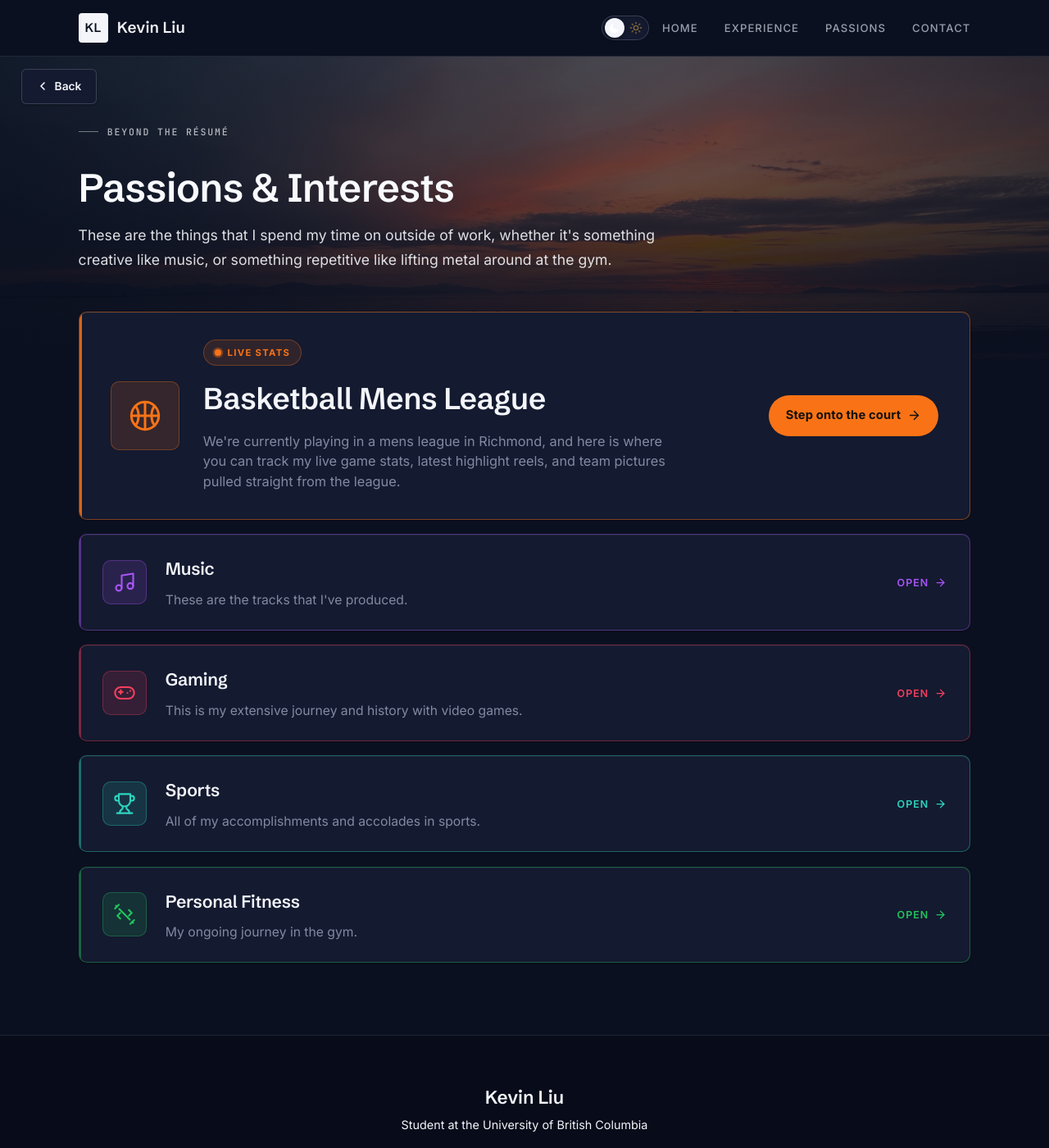
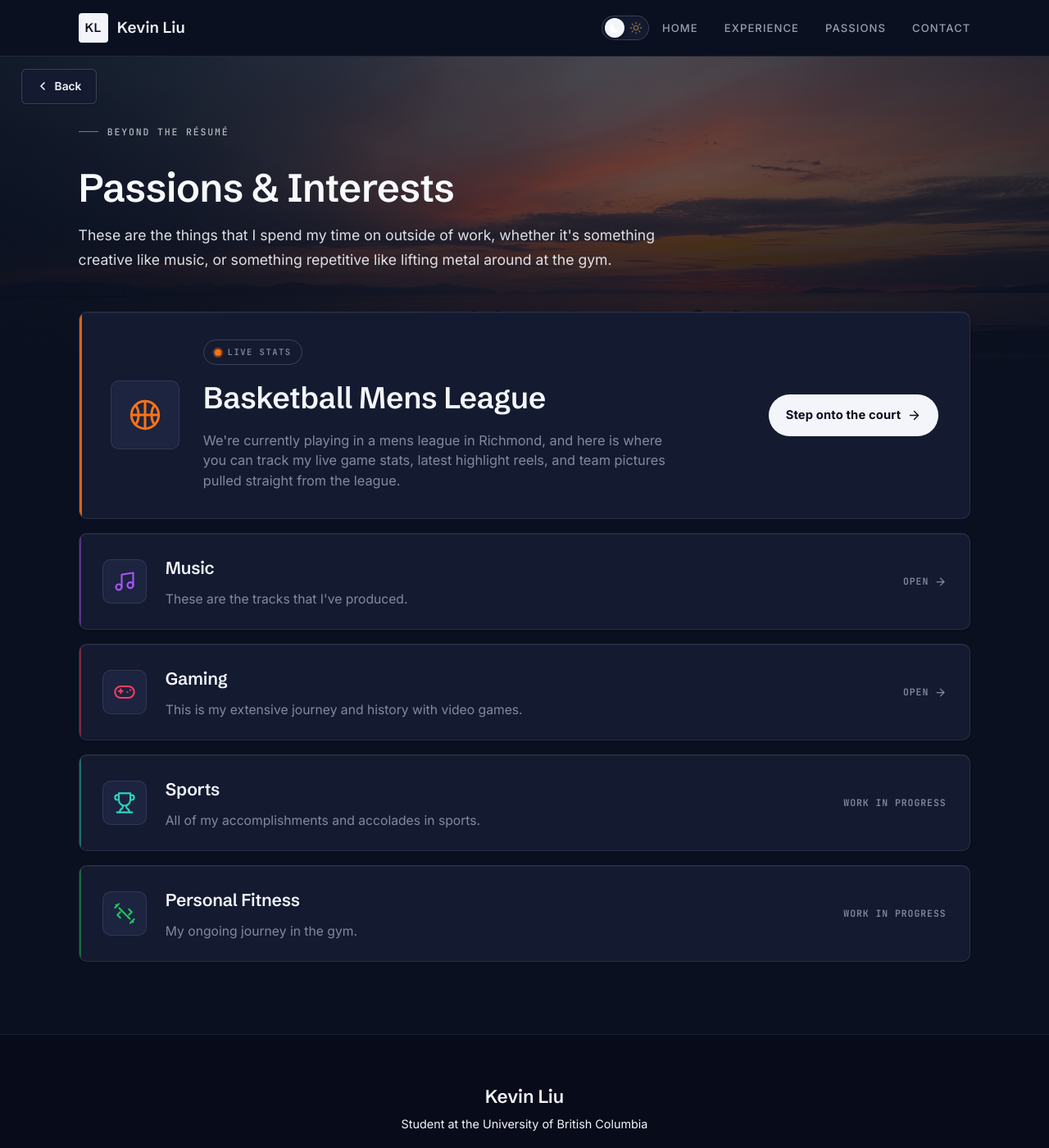
Before and after one commit to kev2k04/kev2k04.github.io, a Jekyll site: the page built from passions.html, in a window 1280 px wide and 1400 px high. Shown: the whole window at 82% size. Built offline with Jekyll 4.4.1, drawn with Linux system fonts in a browser that asks for light colours.

Commit message:
Passions: de-AI the chrome, widen the gaming journey, WIP tiles for Sports/Fitness
- Cards/panels adopt the experience-page language: hairline borders and
  neutral surfaces everywhere; per-passion colour confined to the 2px spine,
  icon glyph, and live-badge dot (no more tinted chips, colored outlines,
  accent panel frames, or candy CTA pill — CTA now matches .btn--primary)
- Panel Back buttons become the same subtle pill as the experience panels;
  panel content markup untouched so every pop-up keeps its layout
- Gaming pop-up rebuilt as wide rows: number + game title in a side column,
  the story spanning the full width; empty image placeholders no longer
  render, cutting the panel's length roughly in half (same info)
- Sports and Personal Fitness render as non-clickable "Work in progress"
  tiles — still hover like the rest, but no dialog opens (wip: true in
  passions.yml; their unused panels aren't rendered)

Co-Authored-By: Claude Opus 4.8 <noreply@anthropic.com>

```diff
--- a/_includes/passions/gaming.html
+++ b/_includes/passions/gaming.html
@@ -1,37 +1,31 @@
 {%- comment -%}
   Gaming panel body — a chronological "journey" through the games that shaped
   Kevin, oldest first. Each entry in _data/passions.yml's gaming `chapters:`
-  list renders as one numbered section (reusing the sports timeline styles):
+  list renders as one wide row: chapter number + game title in the side
+  column, the story spanning the full remaining width.
     game        — the game / chapter title
     text        — the story paragraph
     image       — set a path (e.g. /assets/images/passions/zuma.jpg) to show a
-                  real photo; leave blank to show the interactive placeholder
-    image_hint  — what photo to drop in (shown inside the placeholder)
+                  real photo under the story; leave blank and no placeholder
+                  renders (keeps the journey compact)
   To add / reorder / rename a chapter, just edit that list — no markup changes.
 {%- endcomment -%}
 {%- assign p = include.p -%}
 <p class="pass-panel__blurb">{{ p.intro }}</p>
 
-<div class="sport-list gg-journey">
+<div class="gg-journey">
   {%- for c in p.chapters -%}
-  <section class="sport-sec">
-    <span class="sport-sec__no" aria-hidden="true">{{ forloop.index | prepend: '0' | slice: -2, 2 }}</span>
-    <div class="sport-sec__body">
-      <h3 class="sport-sec__name">{{ c.game }}</h3>
+  <section class="gg-sec">
+    <div class="gg-sec__side">
+      <span class="gg-sec__no" aria-hidden="true">{{ forloop.index | prepend: '0' | slice: -2, 2 }}</span>
+      <h3 class="gg-sec__name">{{ c.game }}</h3>
+    </div>
+    <div class="gg-sec__body">
       {%- if c.text and c.text != '' -%}
-        <p class="sport-sec__memory">{{ c.text }}</p>
+        <p class="gg-sec__memory">{{ c.text }}</p>
       {%- endif -%}
       {%- if c.image and c.image != '' -%}
-        <div class="sport-sec__media"><img src="{{ c.image | relative_url }}" alt="{{ c.game }}"></div>
-      {%- else -%}
-        <!-- PLACEHOLDER: set `image:` on this chapter in passions.yml to swap in a real photo. -->
-        <div class="pass-panel__media pass-panel__media--placeholder" role="img"
-             aria-label="Image placeholder: {{ c.image_hint }}">
-          <span class="pass-panel__media-label">
-            <svg xmlns="http://www.w3.org/2000/svg" width="22" height="22" viewBox="0 0 24 24" fill="none" stroke="currentColor" stroke-width="1.6" stroke-linecap="round" stroke-linejoin="round" aria-hidden="true"><rect x="3" y="3" width="18" height="18" rx="2"/><circle cx="8.5" cy="8.5" r="1.5"/><path d="m21 15-5-5L5 21"/></svg>
-            {{ c.image_hint }}
-          </span>
-        </div>
+        <div class="gg-sec__media"><img src="{{ c.image | relative_url }}" alt="{{ c.game }}" loading="lazy"></div>
       {%- endif -%}
     </div>
   </section>
--- a/assets/css/main.scss
+++ b/assets/css/main.scss
@@ -1883,10 +1883,12 @@ body.exp-lock { overflow: hidden; }
   transition: opacity 0.25s var(--ease);
   pointer-events: none;
 }
+/* Hover mirrors the experience cards: hairline brightens, surface lifts.
+   The accent stays confined to the spine + icon glyph. */
 .pass-card:hover,
 .pass-card:focus-visible {
   transform: translateY(-5px);
-  border-color: rgba(var(--card-accent), 0.6);
+  border-color: var(--line-strong);
   background: var(--surface-2);
   box-shadow: inset 0 1px 0 rgba(255, 255, 255, 0.07), var(--shadow);
 }
@@ -1901,8 +1903,8 @@ body.exp-lock { overflow: hidden; }
   height: 54px;
   border-radius: var(--radius-lg);
   color: rgb(var(--card-accent));
-  background: rgba(var(--card-accent), 0.14);
-  border: 1px solid rgba(var(--card-accent), 0.32);
+  background: var(--surface-2);
+  border: 1px solid var(--line);
   transition: transform 0.22s var(--ease);
 }
 .pass-card:hover .pass-card__icon { transform: scale(1.06) rotate(-4deg); }
@@ -1919,12 +1921,15 @@ body.exp-lock { overflow: hidden; }
   display: inline-flex;
   align-items: center;
   gap: 0.4rem;
-  font-size: 0.78rem;
+  font-family: var(--font-mono);
+  font-size: 0.72rem;
   font-weight: 600;
   letter-spacing: 0.08em;
   text-transform: uppercase;
-  color: rgb(var(--card-accent));
-}
+  color: var(--muted);
+  transition: color 0.2s var(--ease);
+}
+.pass-card:hover .pass-card__cue { color: var(--ink); }
 .pass-card__cue svg { transition: transform 0.2s var(--ease); }
 .pass-card:hover .pass-card__cue svg { transform: translateX(4px); }
 
@@ -1937,7 +1942,7 @@ body.exp-lock { overflow: hidden; }
   gap: 1.8rem;
   min-height: 0;
   padding: 2.1rem 2.4rem;
-  border-color: rgba(var(--card-accent), 0.45);
+  border-color: var(--line);
   background: var(--surface);
 }
 .pass-card--featured::before { width: 3px; opacity: 0.85; }
@@ -1964,7 +1969,7 @@ body.exp-lock { overflow: hidden; }
   gap: 1.4rem;
   min-height: 0;
   padding: 1.5rem 1.8rem;
-  border-color: rgba(var(--card-accent), 0.4);
+  border-color: var(--line);
   background: var(--surface);
 }
 .pass-card--banner:hover,
@@ -1975,7 +1980,12 @@ body.exp-lock { overflow: hidden; }
 .pass-card--banner .pass-card__tagline { font-size: 0.98rem; max-width: 64ch; }
 .pass-card--banner .pass-card__cue { margin-top: 0; margin-left: auto; flex: none; padding-left: 1rem; }
 
-/* "Live" badge with a softly pulsing dot */
+/* Work-in-progress tiles: hover like the rest, but nothing to click. */
+.pass-card--wip { cursor: default; }
+.pass-card--wip .pass-card__cue { color: var(--muted); }
+.pass-card--wip:hover .pass-card__cue { color: var(--muted); }
+
+/* "Live" badge: quiet mono label; the pulsing accent dot IS the signal. */
 .pass-card__badge {
   display: inline-flex;
   align-items: center;
@@ -1983,13 +1993,14 @@ body.exp-lock { overflow: hidden; }
   align-self: flex-start;
   margin-bottom: 0.1rem;
   padding: 0.32rem 0.8rem;
-  font-size: 0.7rem;
-  font-weight: 700;
-  letter-spacing: 0.12em;
+  font-family: var(--font-mono);
+  font-size: 0.66rem;
+  font-weight: 600;
+  letter-spacing: 0.14em;
   text-transform: uppercase;
-  color: rgb(var(--card-accent));
-  background: rgba(var(--card-accent), 0.12);
-  border: 1px solid rgba(var(--card-accent), 0.32);
+  color: var(--muted);
+  background: transparent;
+  border: 1px solid var(--line-strong);
   border-radius: 100px;
 }
 .pass-card__dot {
@@ -2016,9 +2027,9 @@ body.exp-lock { overflow: hidden; }
   font-size: 0.92rem;
   font-weight: 700;
   letter-spacing: 0.01em;
-  /* Dark ink reads strongly on the bright accent pill in both themes. */
-  color: #15110b;
-  background: rgb(var(--card-accent));
+  /* Matches .btn--primary on the home page: ink pill, not a candy accent. */
+  color: var(--accent-deep);
+  background: var(--accent);
   border-radius: 100px;
   transition: transform 0.2s var(--ease), box-shadow 0.2s var(--ease);
 }
@@ -2059,40 +2070,62 @@ body.exp-lock { overflow: hidden; }
   max-height: min(90vh, calc(100vh - var(--nav-h) - 16px - 1.5rem));
   overflow-y: auto;
   background: var(--surface);
-  border: 1px solid rgba(var(--card-accent), 0.4);
+  border: 1px solid var(--line-strong);
   border-radius: var(--radius-lg);
   box-shadow: var(--shadow);
   will-change: transform, opacity;
   transform-origin: top left;
   transition: transform 0.46s var(--ease), opacity 0.3s var(--ease);
 }
+/* The card's accent spine carries into its panel — same 2px left line. */
+.pass-panel::before {
+  content: "";
+  position: absolute;
+  left: 0; top: 0; bottom: 0;
+  width: 2px;
+  background: rgb(var(--card-accent));
+  opacity: 0.85;
+  pointer-events: none;
+}
 .pass-panel[hidden] { display: none; }
 .pass-panel__inner {
   padding: 2.1rem 2.5rem 2.6rem;
   opacity: 0;
   transition: opacity 0.28s var(--ease);
-  /* Accent bar across the top of the panel ties it to its card. */
-  border-top: 4px solid rgb(var(--card-accent));
-  border-radius: var(--radius-lg) var(--radius-lg) 0 0;
 }
 .pass-panel.is-open .pass-panel__inner { opacity: 1; transition-delay: 0.1s; }
 
+/* Same subtle pill as the experience panel's Back button. */
 .pass-panel__back {
   display: inline-flex;
   align-items: center;
-  gap: 0.35rem;
+  gap: 0.55rem;
   margin-bottom: 1.3rem;
-  padding: 0;
-  background: none;
-  border: none;
+  padding: 0.45rem 1rem 0.45rem 0.8rem;
+  background: rgba(var(--ink-rgb), 0.04);
+  border: 1px solid var(--line);
+  border-radius: 100px;
   cursor: pointer;
   font: inherit;
-  font-size: 0.88rem;
+  font-size: 0.82rem;
   font-weight: 600;
   color: var(--muted);
-  transition: color 0.18s var(--ease);
-}
-.pass-panel__back:hover { color: rgb(var(--card-accent)); }
+  transition: color 0.18s var(--ease), background 0.18s var(--ease),
+              border-color 0.18s var(--ease), transform 0.18s var(--ease);
+}
+.pass-panel__back:hover,
+.pass-panel__back:focus-visible {
+  color: var(--ink);
+  background: rgba(var(--ink-rgb), 0.08);
+  border-color: var(--line-strong);
+  transform: translateX(-2px);
+}
+.pass-panel__back:active { transform: translateX(-2px) scale(0.96); }
+@media (prefers-reduced-motion: reduce) {
+  .pass-panel__back,
+  .pass-panel__back:hover,
+  .pass-panel__back:active { transform: none; }
+}
 
 .pass-panel__head { display: flex; align-items: center; gap: 1rem; margin-bottom: 1.1rem; }
 .pass-panel__icon {
@@ -2102,11 +2135,11 @@ body.exp-lock { overflow: hidden; }
   flex: none;
   border-radius: var(--radius-lg);
   color: rgb(var(--card-accent));
-  background: rgba(var(--card-accent), 0.14);
-  border: 1px solid rgba(var(--card-accent), 0.32);
+  background: var(--surface-2);
+  border: 1px solid var(--line);
 }
 .pass-panel__name { font-size: clamp(1.5rem, 3vw, 1.9rem); margin: 0; letter-spacing: -0.01em; }
-.pass-panel__tagline { color: rgb(var(--card-accent)); font-weight: 600; font-size: 0.95rem; margin: 0.2rem 0 0; }
+.pass-panel__tagline { color: var(--muted); font-weight: 600; font-size: 0.95rem; margin: 0.2rem 0 0; }
 .pass-panel__blurb { color: var(--ink-soft); font-size: 1.05rem; line-height: 1.65; margin: 0 0 1.5rem; }
 
 /* "Not yet created" empty state (cards flagged coming_soon in passions.yml) */
@@ -2817,6 +2850,49 @@ img.album__art {
 }
 
 /* ---- Gaming panel: rank/identity grid + profile link ---- */
+/* ---- Gaming journey: wide scorebook-style rows, one per game era ----
+   Number + title sit in a fixed side column; the story runs the full
+   remaining width so long paragraphs read as prose, not a tall card. */
+.gg-journey {
+  display: grid;
+  gap: 0;
+  margin-top: 0.5rem;
+  border-top: 1px solid var(--line-strong);
+}
+.gg-sec {
+  display: grid;
+  grid-template-columns: 190px 1fr;
+  gap: 1.6rem;
+  padding: 1.5rem 0;
+  border-bottom: 1px solid var(--line);
+}
+.gg-sec__side { min-width: 0; }
+.gg-sec__no {
+  display: block;
+  font-family: var(--font-mono);
+  font-size: 0.72rem;
+  font-weight: 600;
+  letter-spacing: 0.16em;
+  color: rgba(var(--card-accent), 0.75);
+  margin-bottom: 0.45rem;
+  font-variant-numeric: tabular-nums;
+}
+.gg-sec__name {
+  font-family: var(--font-head);
+  font-weight: 600;
+  font-size: 1.18rem;
+  letter-spacing: -0.01em;
+  color: var(--ink);
+  margin: 0;
+}
+.gg-sec__body { min-width: 0; }
+.gg-sec__memory { margin: 0; color: var(--ink-soft); font-size: 0.97rem; line-height: 1.7; }
+.gg-sec__media { margin-top: 1rem; border-radius: var(--radius); overflow: hidden; border: 1px solid var(--line); }
+.gg-sec__media img { display: block; width: 100%; height: auto; }
+@media (max-width: 640px) {
+  .gg-sec { grid-template-columns: 1fr; gap: 0.7rem; }
+}
+
 .gg-id {
   display: grid;
   grid-template-columns: repeat(auto-fit, minmax(170px, 1fr));
--- a/passions.html
+++ b/passions.html
@@ -54,6 +54,19 @@ permalink: /passions/
             <svg viewBox="0 0 24 24" width="15" height="15" fill="none" stroke="currentColor" stroke-width="2" stroke-linecap="round" stroke-linejoin="round"><line x1="5" y1="12" x2="19" y2="12"/><polyline points="12 5 19 12 12 19"/></svg>
           </span>
         </a>
+        {%- elsif p.wip -%}
+        <!-- Work-in-progress tile: hoverable but not openable (no data-pass,
+             so passions.js never wires it; remove `wip:` in passions.yml to
+             turn it back into a live panel card). -->
+        <div class="pass-card pass-card--banner pass-card--wip pass-card--{{ p.id }}"
+             style="--card-accent: {{ p.accent }};" aria-disabled="true">
+          <span class="pass-card__icon" aria-hidden="true">{% include icon.html name=p.icon %}</span>
+          <span class="pass-card__body">
+            <span class="pass-card__name">{{ p.title }}</span>
+            <span class="pass-card__tagline">{{ p.tagline }}</span>
+          </span>
+          <span class="pass-card__cue" aria-hidden="true">Work in progress</span>
+        </div>
         {%- else -%}
         <button type="button" class="pass-card pass-card--banner pass-card--{{ p.id }}" id="pass-card-{{ p.id }}"
                 data-pass="{{ p.id }}" style="--card-accent: {{ p.accent }};"
@@ -78,7 +91,7 @@ permalink: /passions/
     <div class="pass-scrim" data-pass-close></div>
 
     {%- for p in passions -%}
-      {%- if p.kind == 'panel' -%}
+      {%- if p.kind == 'panel' and p.wip != true -%}
       <article class="pass-panel pass-panel--{{ p.id }}" id="pass-panel-{{ p.id }}"
                data-panel="{{ p.id }}" style="--card-accent: {{ p.accent }};"
                role="dialog" aria-modal="true" aria-labelledby="pass-panel-{{ p.id }}-title" hidden>
```
Also changed, not shown: _data/passions.yml (+8 -8 lines), 1 other file.
